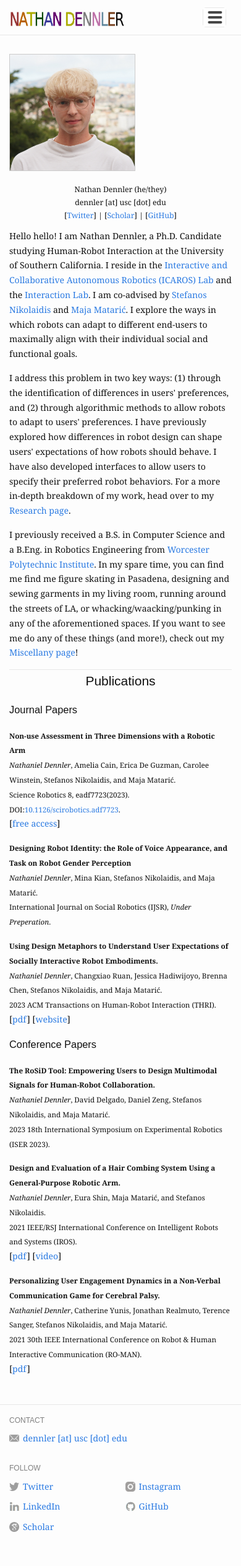
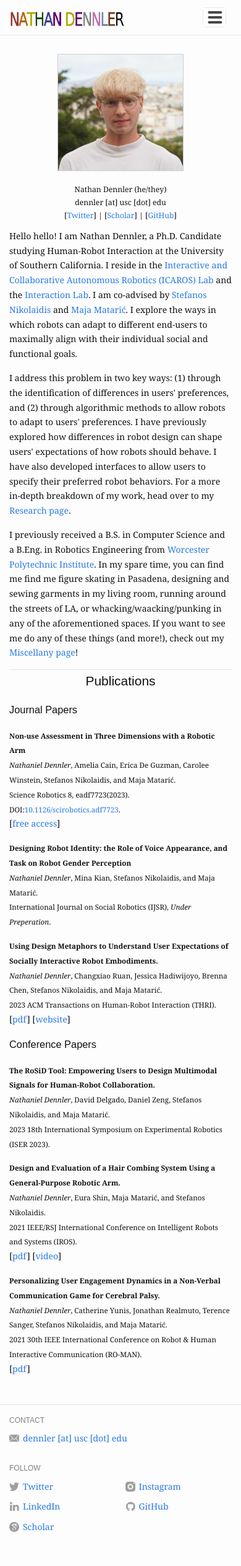
Before and after one commit to ndennler/ndennler.github.io, a Jekyll site: the page built from index.md, in a window 390 px wide. Shown: the whole page at 62% size. Built offline with Jekyll 4.4.1, drawn with Linux system fonts in a browser that asks for light colours.

Commit message:
centers profile pic for homepage on mobile

```diff
--- a/_sass/_site.scss
+++ b/_sass/_site.scss
@@ -6,7 +6,8 @@
   @include media-query($on-mobile) {
     float: none;
     margin-bottom: 20px;
-    margin-left: 0px;
+    margin-left: auto;
+    margin-right: auto;
   }
 }
 
```
